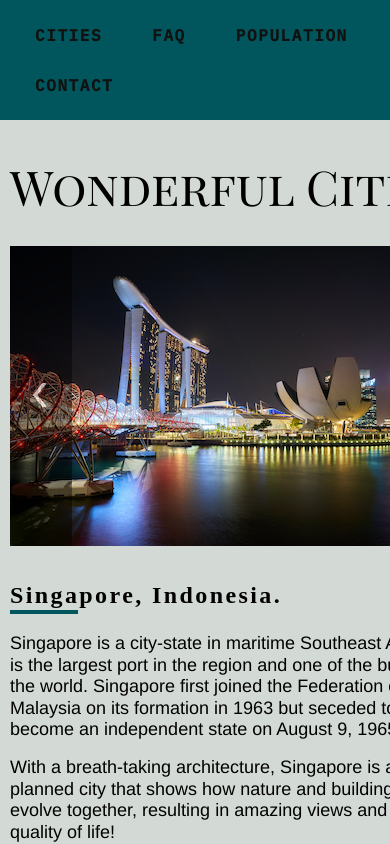
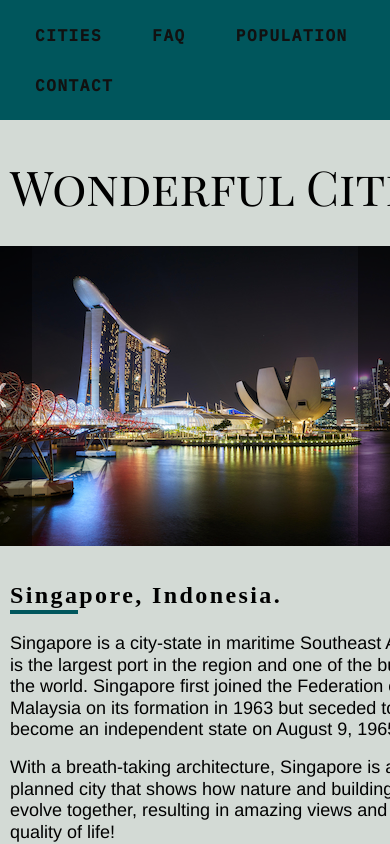
Before and after one commit to guihtryb/wonderful-cities-TDD, a React (Create React App) app: page / in a window 390 px wide. Shown: the top 844 px of the page. Built offline with nearby package versions, Linux system fonts and the light colour scheme.

Commit message:
style: cities gallery

```diff
--- a/src/components/CitiesGallery/CitiesGallery.css
+++ b/src/components/CitiesGallery/CitiesGallery.css
@@ -32,9 +32,10 @@
 
 @media (max-width : 850px) {
   .cities-gallery {
+    grid-column: 1;
+    width: 95vw;
     display: flex;
     justify-content: center;
-    grid-column: 1;
   }
 
   .previous {
```
